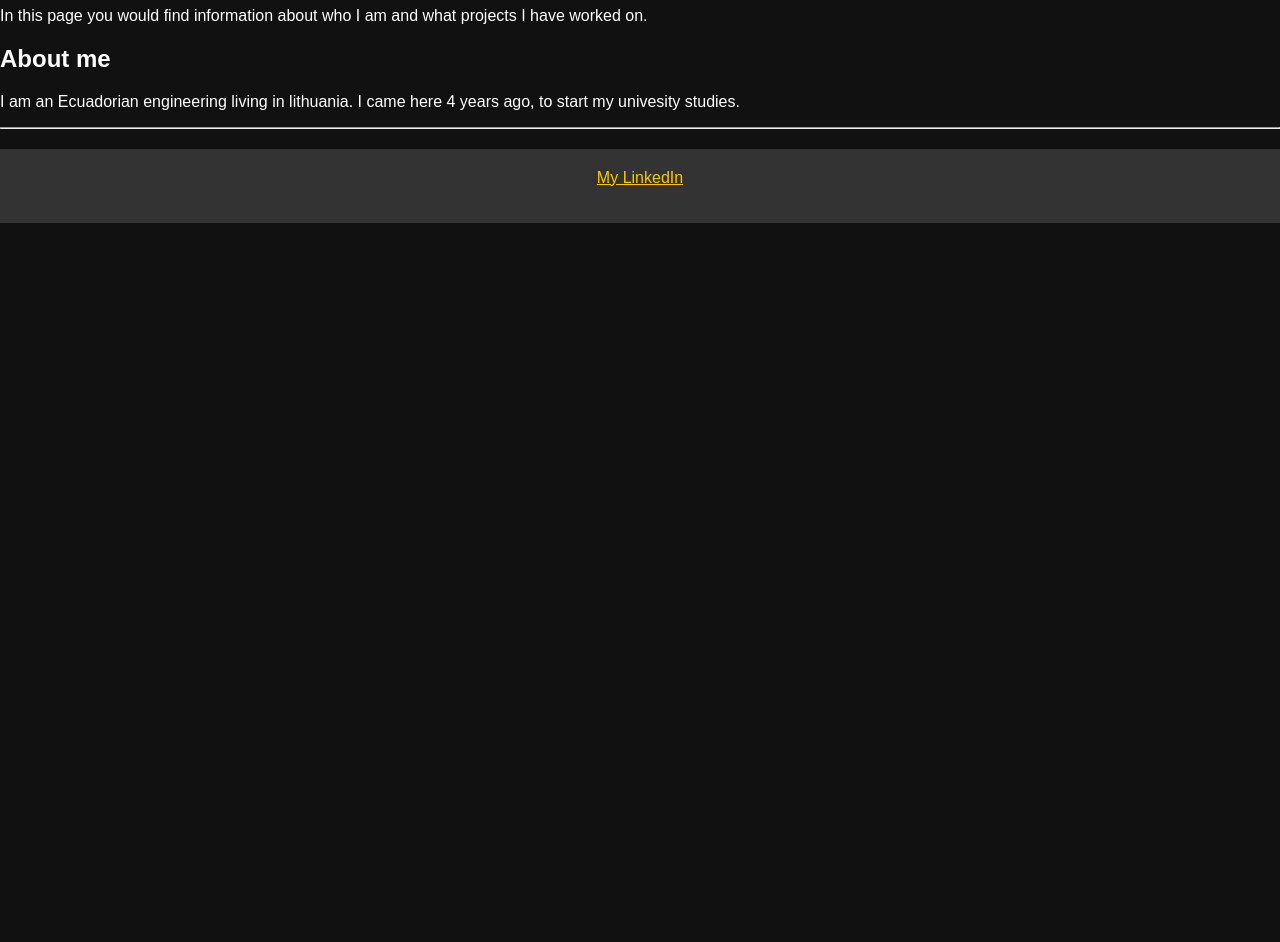
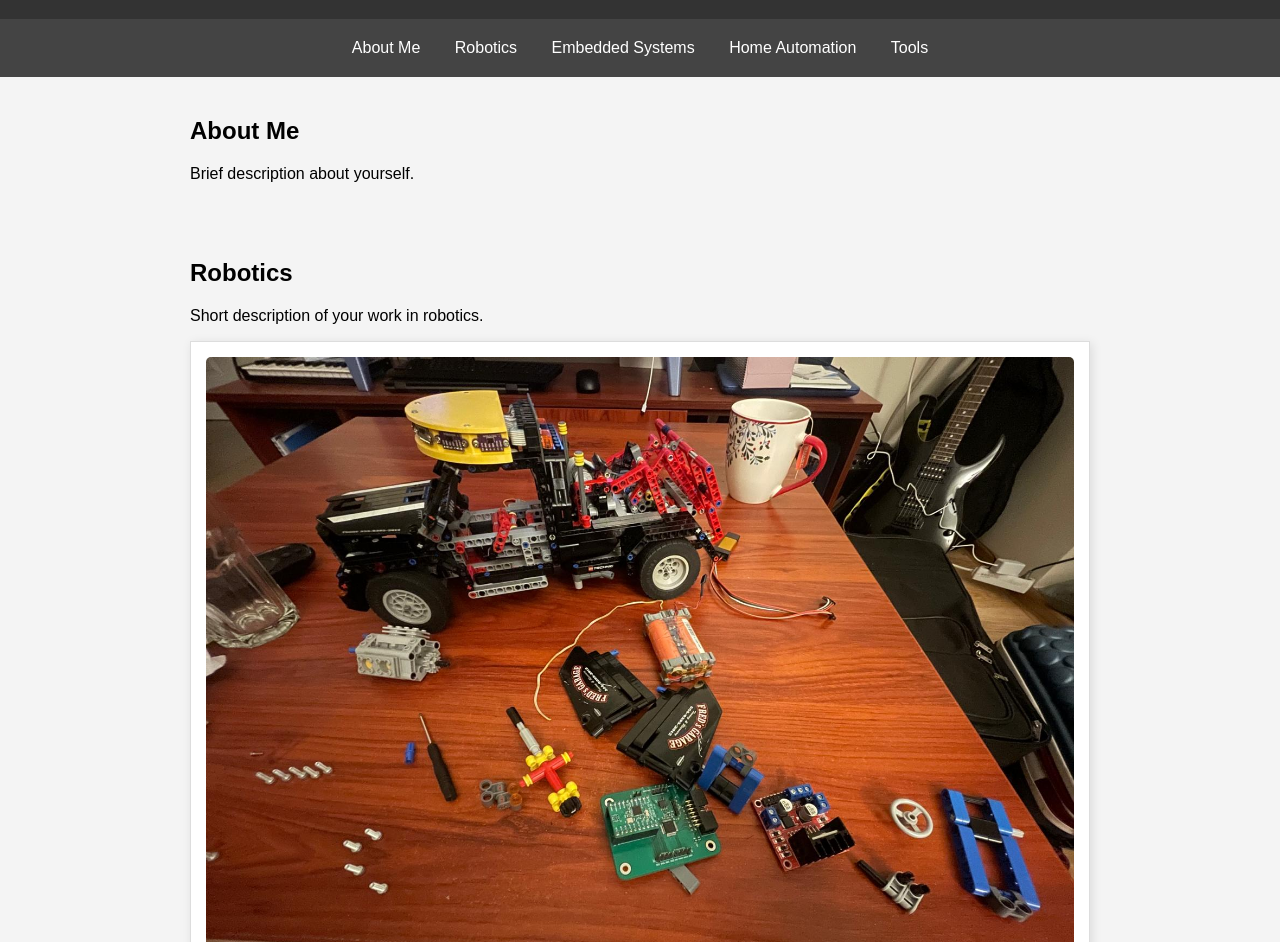
Before and after one commit to mar-things/MarThingsPortfolio, a plain HTML site: page index.html in a window 1280 px wide. Shown: the part 91-1033 px from the top of the page. Before the commit the page ends 800 px from the top, so only its background shows below. Drawn offline with Linux system fonts and the light colour scheme.

Commit message:
Big update on the template, time to add projects 1b1

```diff
--- a/index.html
+++ b/index.html
@@ -1,26 +1,72 @@
 <!DOCTYPE html>
-<html lang=en>
+<html lang="en">
 <head>
-<link rel="stylesheet" href="style.css">
-<meta charset="utf-8"
-<title> MarThings </title>
+    <meta charset="UTF-8">
+    <meta name="viewport" content="width=device-width, initial-scale=1.0">
+    <title>MarThings</title>
+    <link rel="stylesheet" href="styles.css">
+    <script defer src="script.js"></script>
 </head>
+<body>
+    <header>
+        <h1>MarThings</h1>
+    </header>
+    <nav>
+        <a href="#about">About Me</a>
+        <a href="#robotics">Robotics</a>
+        <a href="#embedded">Embedded Systems</a>
+        <a href="#automation">Home Automation</a>
+        <a href="#tools">Tools</a>
+    </nav>
 
-<body>
-	<main>
-		<h1> Welcome to MarThings </h1>
-		<p> In this page you would find information about who I am and what projects I have worked on. </p>
-		<section>
-		<h2> About me </h2>
-		<p>  I am an Ecuadorian engineering living in lithuania. I came here 4 years ago, to start my univesity studies.</p>
+    <section id="about" class="fade-in">
+        <h2>About Me</h2>
+        <p>Brief description about yourself.</p>
+    </section>
 
-		</section>
+    <section id="robotics" class="fade-in">
+        <h2>Robotics</h2>
+        <p>Short description of your work in robotics.</p>
+        <div class="project">
+            <img src="media/robotics-project1/project1.jpeg" alt="Project 1">
+            <h3>Autonomous Vehicle</h3>
+            <p>Description of the project.</p>
+        </div>
+        <div class="project">
+            <img src="project1.jpg" alt="Project 1">
+            <h3>Project 2</h3>
+            <p>Description of the project.</p>
+        </div>
+    </section>
 
-	</main>
-	<hr class="bottomLine">
-	<footer
-	<p><a href="https://www.linkedin.com/in/mart%C3%ADn-gomez-179439206" target="_blank">My LinkedIn</a></p>
-	</footer>
+    <section id="embedded" class="fade-in">
+        <h2>Embedded Systems</h2>
+        <p>Short description of your work in embedded systems.</p>
+        <div class="project">
+            <img src="project2.jpg" alt="Project 2">
+            <h3>Project Title</h3>
+            <p>Description of the project.</p>
+        </div>
+    </section>
+
+    <section id="automation" class="fade-in">
+        <h2>Home Automation</h2>
+        <p>Short description of your work in automation.</p>
+        <div class="project">
+            <img src="project3.jpg" alt="Project 3">
+            <h3>Project Title</h3>
+            <p>Description of the project.</p>
+        </div>
+    </section>
+
+    <section id="tools" class="fade-in">
+        <h2>Tools</h2>
+        <p>Short description of the tools you've worked on.</p>
+        <div class="project">
+            <img src="project4.jpg" alt="Project 4">
+            <h3>Project Title</h3>
+            <p>Description of the project.</p>
+        </div>
+    </section>
 </body>
-
 </html>
--- /dev/null
+++ b/script.js
@@ -0,0 +1,27 @@
+document.addEventListener("DOMContentLoaded", function() {
+    const links = document.querySelectorAll("nav a");
+    const sections = document.querySelectorAll("section");
+
+    // Smooth scrolling
+    links.forEach(link => {
+        link.addEventListener("click", function(e) {
+            e.preventDefault();
+            document.querySelector(this.getAttribute("href")).scrollIntoView({
+                behavior: "smooth"
+            });
+        });
+    });
+
+    // Fade-in animation on scroll
+    const observer = new IntersectionObserver(entries => {
+        entries.forEach(entry => {
+            if (entry.isIntersecting) {
+                entry.target.classList.add("fade-in");
+            }
+        });
+    }, { threshold: 0.2 });
+
+    sections.forEach(section => {
+        observer.observe(section);
+    });
+});
--- /dev/null
+++ b/styles.css
@@ -0,0 +1,67 @@
+body {
+    font-family: Arial, sans-serif;
+    margin: 0;
+    padding: 0;
+    background: #f4f4f4;
+    transition: background 0.3s ease-in-out;
+}
+
+header {
+    background: #333;
+    color: white;
+    padding: 15px;
+    text-align: center;
+}
+
+nav {
+    background: #444;
+    padding: 10px;
+    text-align: center;
+}
+
+nav a {
+    color: white;
+    text-decoration: none;
+    padding: 10px;
+    margin: 0 5px;
+    display: inline-block;
+    transition: background 0.3s ease;
+}
+
+nav a:hover {
+    background: #555;
+    border-radius: 5px;
+}
+
+section {
+    padding: 20px;
+    max-width: 900px;
+    margin: auto;
+    opacity: 0;
+    transform: translateY(30px);
+    transition: opacity 0.6s ease-out, transform 0.6s ease-out;
+}
+
+.fade-in {
+    opacity: 1 !important;
+    transform: translateY(0) !important;
+}
+
+.project {
+    border: 1px solid #ddd;
+    padding: 15px;
+    margin-bottom: 20px;
+    background: white;
+    box-shadow: 2px 2px 10px rgba(0, 0, 0, 0.1);
+    transition: transform 0.3s ease-in-out;
+}
+
+.project:hover {
+    transform: scale(1.05);
+}
+
+.project img {
+    max-width: 100%;
+    height: auto;
+    border-radius: 5px;
+}
```
Also changed, not shown: OG/index.html (added, +26 -0 lines), OG/style.css (renamed from style.css), media/robotics-project1/project1.jpeg (added).
